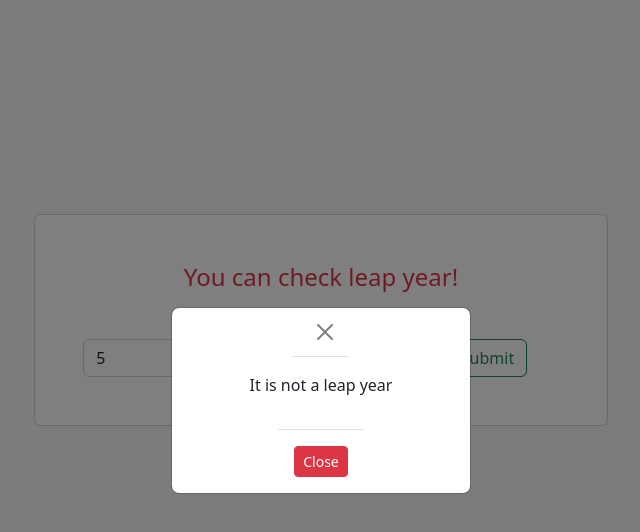
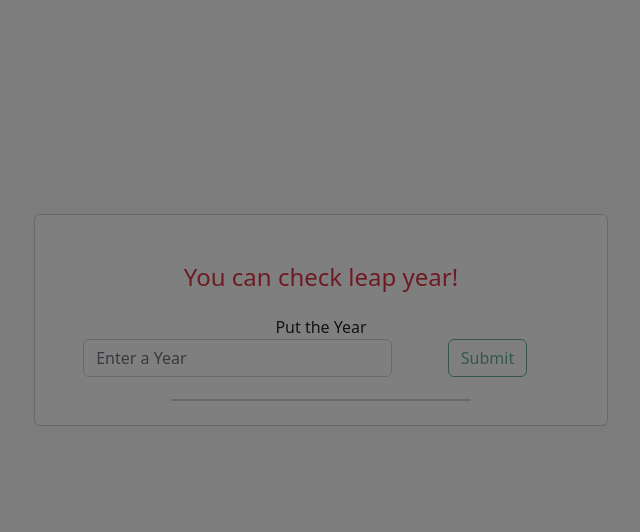
Before and after one commit to prince-Zgit/leapYear, a plain HTML site: page index.html in a window 1280 px wide. Both pictures are taken after typing "5" into the empty fields and a click on the button "Submit". Shown: the whole page, without its empty margins (319-959 px from the left). Drawn offline with nearby package versions, Linux system fonts and the light colour scheme.

Commit message:
Update index.html

```diff
--- a/index.html
+++ b/index.html
@@ -41,20 +41,7 @@
             <div class="modal-dialog modal-dialog-centered modal-sm">
               <div class="modal-content">
 
-                <!-- Modal Header -->
-                <div class="modal-header">
-                  <button type="button" class="btn-close" data-bs-dismiss="modal"></button>
-                </div>
 
-                <!-- Modal body -->
-                <div class="modal-body text-center">
-                    <p id="lp"></p>
-                </div>
-
-                <!-- Modal footer -->
-                <div class="modal-footer">
-                  <button type="button" class="btn btn-danger btn-sm" data-bs-dismiss="modal">Close</button>
-                </div>
 
               </div>
             </div>
@@ -62,15 +49,25 @@
      </div>
 
     <script>
+
+        let year = document.getElementById('mytext');
+	let btn = document.getElementById('mybutton');
+
+	year.addEventListener("input", function(){
+	  btn.disabled = (this.value === '' || this.value === ' ');
+	})
         function leapFun() {
-            let year;
-            year = document.getElementById('mytext').value;
             // console.log(year);
-            if (year % 4 === 0) {
-                document.getElementById('lp').innerHTML = "It is leap year"
+            if(year.value>0){
+			document.getElementById("mybutton").disabled=true;
+			if (year.value % 4 === 0) {
+                alert("It is leap year");
+				year.value = "";
             } else {
-                document.getElementById('lp').innerHTML = "It is not a leap year"
+                alert("It is not a leap year");
+				year.value = "";
             }
+			}
 
         }
 
```
